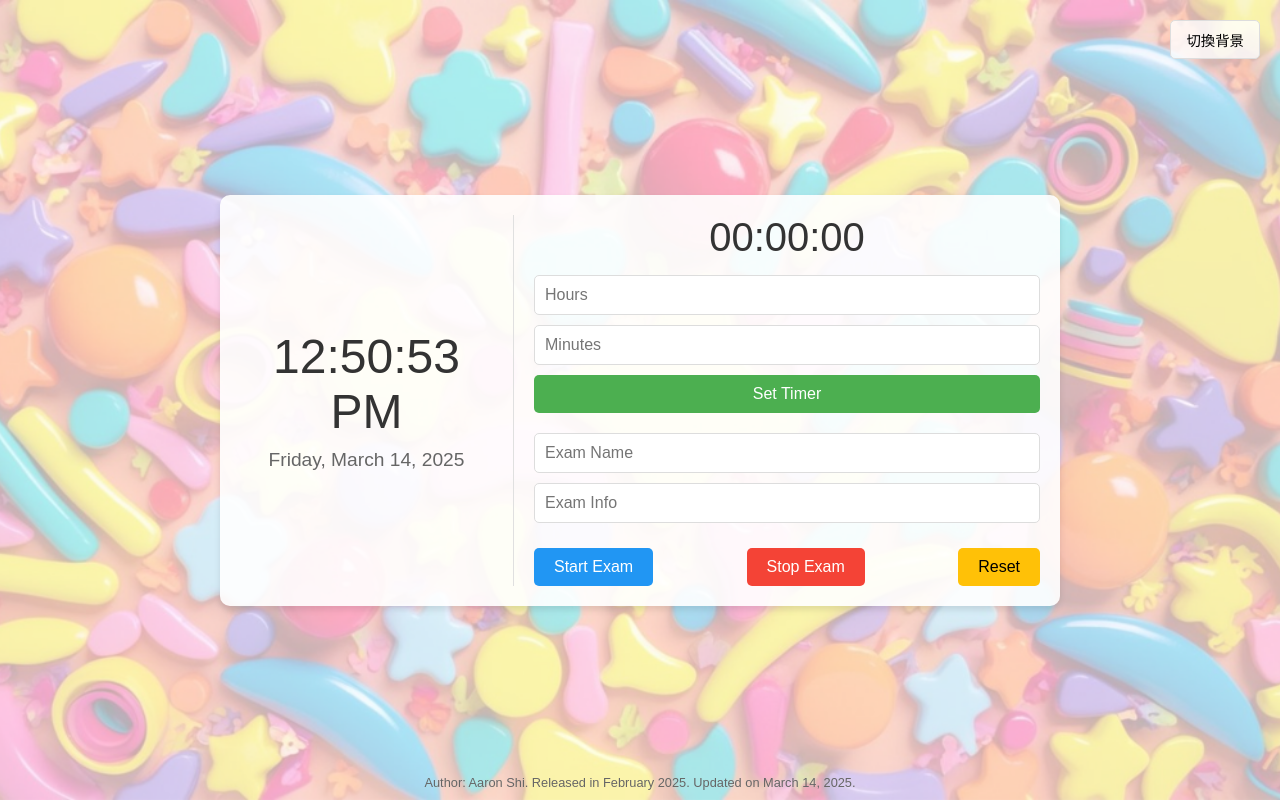
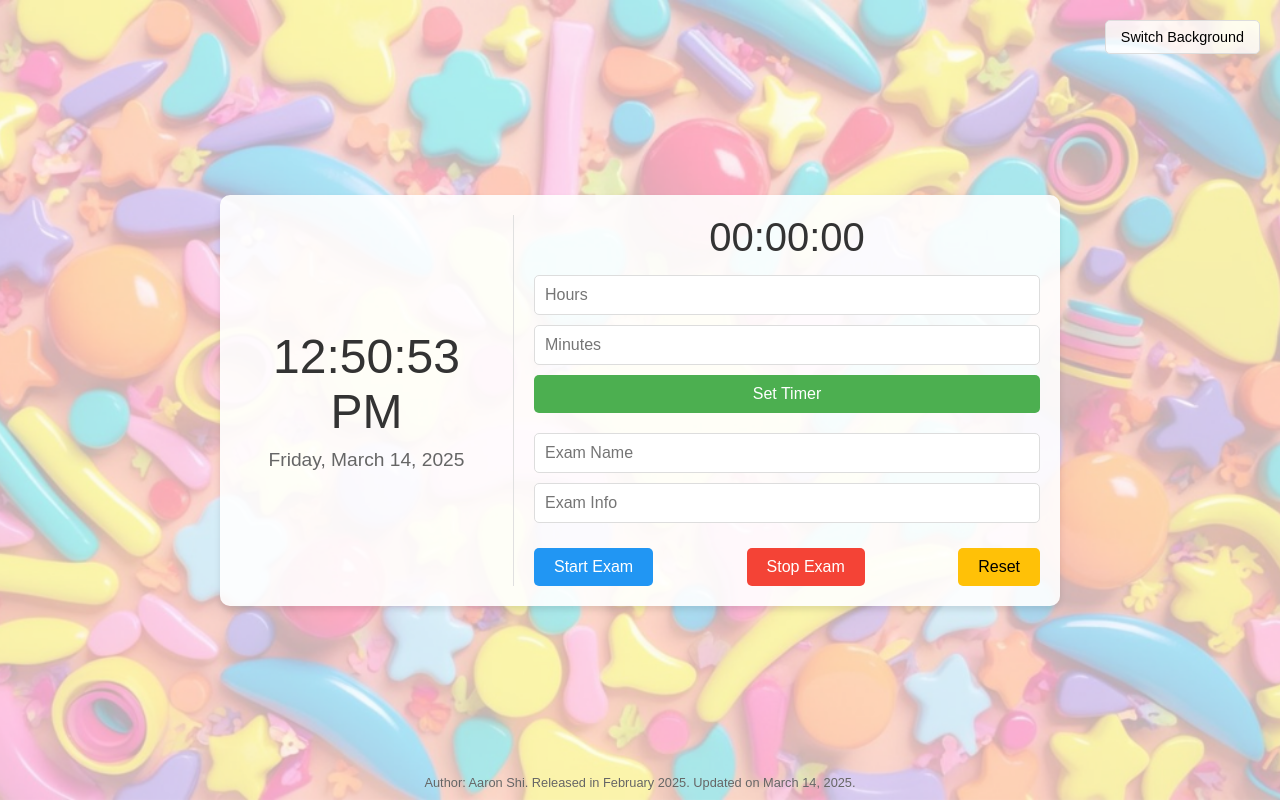
Before and after one commit to alittlemoreenglish/exam-timer, a plain HTML site: page index.html in a window 1280 px wide. Drawn offline with Linux system fonts and the light colour scheme.

Commit message:
Update index.html

```diff
--- a/index.html
+++ b/index.html
@@ -7,7 +7,7 @@
 </head>
 <body>
   <div class="theme-switcher">
-    <button id="backgroundToggle">切換背景</button>
+    <button id="backgroundToggle">Switch Background</button>
   </div>
   <div class="exam-timer-container">
     <div class="left-section">
```
